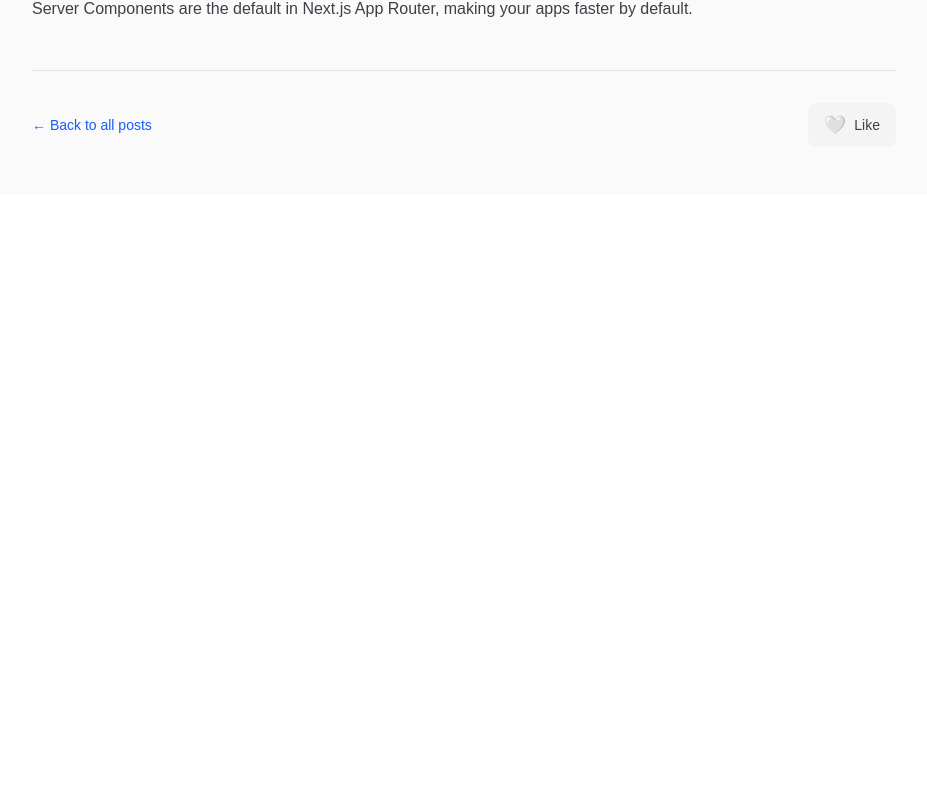
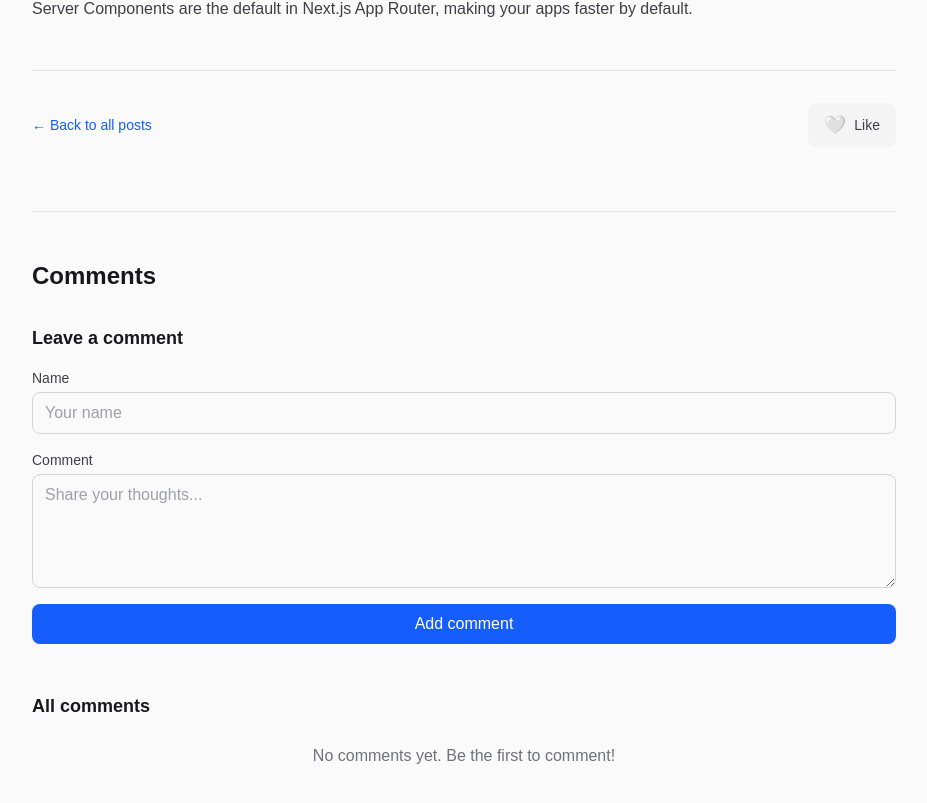
Before and after one commit to roman-mlyuzan/nextjs-blog-2025, a Next.js app: page /blog/react-server-components in a window 1280 px wide. Shown: the part 683-1486 px from the top of the page, without its empty margins (176-1103 px from the left). Before the commit the page ends 878 px from the top, so only its background shows below. Built offline with nearby package versions, Linux system fonts and the light colour scheme.

Commit message:
feat: add comments feature

```diff
--- /dev/null
+++ b/app/actions/comments.ts
@@ -0,0 +1,52 @@
+"use server";
+
+import { addComment } from "@/lib/posts";
+import { revalidatePath } from "next/cache";
+
+type State = {
+  error?: string;
+  success?: boolean;
+  fields?: { author: string; content: string };
+};
+
+export async function createComment(
+  prevState: State | null,
+  formData: FormData
+): Promise<State> {
+  const postId = formData.get("postId") as string;
+  const author = formData.get("author") as string;
+  const content = formData.get("content") as string;
+
+  const returnError = (error: string) => ({
+    error,
+    fields: { author, content },
+  });
+
+  if (!author || !content || !postId) {
+    return returnError("All fields are required");
+  }
+
+  if (author.length < 2) {
+    return returnError("Name must be at least 2 characters");
+  }
+
+  if (content.length < 10) {
+    return returnError("Comment must be at least 10 characters");
+  }
+
+  try {
+    await addComment({
+      postId,
+      author,
+      content,
+    });
+
+    revalidatePath(`/blog/${postId}`);
+
+    return {
+      success: true,
+    };
+  } catch (error) {
+    return returnError("Failed to post comment. Please try again.");
+  }
+}
--- a/app/blog/[slug]/page.tsx
+++ b/app/blog/[slug]/page.tsx
@@ -1,3 +1,5 @@
+import { CommentForm } from "@/app/components/comment-form";
+import { CommentsList } from "@/app/components/comments-list";
 import { Container } from "@/app/components/container";
 import { LikeButton } from "@/app/components/like-button";
 import { getAllSlugs, getPostBySlug } from "@/lib/posts";
@@ -87,6 +89,29 @@ export default async function BlogPost({ params }: PageProps) {
               <LikeButton postId={post.id} />
             </div>
           </footer>
+
+          <section className="mt-16 pt-12 border-t border-zinc-200 dark:border-zinc-800">
+            {/* Section Title */}
+            <h2 className="text-2xl font-bold text-zinc-900 dark:text-zinc-50 mb-8">
+              Comments
+            </h2>
+
+            {/* Comment Form (write first) */}
+            <div className="mb-12">
+              <h3 className="text-lg font-semibold text-zinc-900 dark:text-zinc-50 mb-4">
+                Leave a comment
+              </h3>
+              <CommentForm postId={post.id} />
+            </div>
+
+            {/* Comments List (read after) */}
+            <div>
+              <h3 className="text-lg font-semibold text-zinc-900 dark:text-zinc-50 mb-6">
+                All comments
+              </h3>
+              <CommentsList postId={post.id} />
+            </div>
+          </section>
         </article>
       </Container>
     </div>
--- /dev/null
+++ b/app/components/comment-form.tsx
@@ -0,0 +1,80 @@
+"use client";
+
+import { useActionState } from "react";
+import { createComment } from "../actions/comments";
+
+interface Prop {
+  postId: string;
+}
+
+export function CommentForm({ postId }: Prop) {
+  const [state, formAction, isPending] = useActionState(createComment, null);
+
+  return (
+    <form
+      key={state?.success ? "success" : "form"}
+      action={formAction}
+      className="space-y-4"
+    >
+      <input type="hidden" name="postId" value={postId} />
+
+      {state?.error && (
+        <div className="rounded-lg bg-red-50 p-4 text-sm text-red-800 dark:bg-red-900/20 dark:text-red-400">
+          {state.error}
+        </div>
+      )}
+
+      {state?.success && (
+        <div className="rounded-lg bg-green-50 p-4 text-sm text-green-800 dark:bg-green-900/20 dark:text-green-400">
+          Comment posted successfully!
+        </div>
+      )}
+
+      <div>
+        <label
+          htmlFor="author"
+          className="block text-sm font-medium text-zinc-700 dark:text-zinc-300"
+        >
+          Name
+        </label>
+        <input
+          type="text"
+          id="author"
+          name="author"
+          defaultValue={state?.fields?.author ?? ""}
+          required
+          disabled={isPending}
+          className="mt-1 block w-full rounded-lg border border-zinc-300 px-3 py-2 text-zinc-900 placeholder-zinc-400 focus:border-blue-500 focus:outline-none focus:ring-1 focus:ring-blue-500 disabled:opacity-50 dark:border-zinc-700 dark:bg-zinc-900 dark:text-zinc-100"
+          placeholder="Your name"
+        />
+      </div>
+
+      <div>
+        <label
+          htmlFor="content"
+          className="block text-sm font-medium text-zinc-700 dark:text-zinc-300"
+        >
+          Comment
+        </label>
+        <textarea
+          id="content"
+          name="content"
+          defaultValue={state?.fields?.content ?? ""}
+          required
+          disabled={isPending}
+          rows={4}
+          className="mt-1 block w-full rounded-lg border border-zinc-300 px-3 py-2 text-zinc-900 placeholder-zinc-400 focus:border-blue-500 focus:outline-none focus:ring-1 focus:ring-blue-500 disabled:opacity-50 dark:border-zinc-700 dark:bg-zinc-900 dark:text-zinc-100"
+          placeholder="Share your thoughts..."
+        />
+      </div>
+
+      <button
+        type="submit"
+        disabled={isPending}
+        className="w-full rounded-lg bg-blue-600 px-4 py-2 font-medium text-white transition-colors hover:bg-blue-700 disabled:opacity-50 disabled:cursor-not-allowed"
+      >
+        Add comment
+      </button>
+    </form>
+  );
+}
--- /dev/null
+++ b/app/components/comments-list.tsx
@@ -0,0 +1,42 @@
+import { getCommentsByPostId } from "@/lib/posts";
+
+interface CommentListProps {
+  postId: string;
+}
+
+export async function CommentsList({ postId }: CommentListProps) {
+  const comments = await getCommentsByPostId(postId);
+
+  if (comments.length === 0) {
+    return (
+      <p className="text-center text-zinc-500 dark:text-zinc-400">
+        No comments yet. Be the first to comment!
+      </p>
+    );
+  }
+
+  return (
+    <div className="space-y-6">
+      {comments.map((comment) => (
+        <div
+          key={comment.id}
+          className="rounded-lg border border-zinc-200 bg-white p-4 dark:border-zinc-800 dark:bg-zinc-950"
+        >
+          <div className="mb-2 flex items-center justify-between">
+            <span className="font-medium text-zinc-900 dark:text-zinc-50">
+              {comment.author}
+            </span>
+            <time className="text-sm text-zinc-500 dark:text-zinc-400">
+              {new Date(comment.createdAt).toLocaleDateString("en-US", {
+                month: "short",
+                day: "numeric",
+                year: "numeric",
+              })}
+            </time>
+          </div>
+          <p className="text-zinc-700 dark:text-zinc-300">{comment.content}</p>
+        </div>
+      ))}
+    </div>
+  );
+}
--- a/lib/posts.ts
+++ b/lib/posts.ts
@@ -1,5 +1,4 @@
 // Mock blog post data
-// In a real app, this would fetch from a database or CMS
 
 export interface Post {
   id: string;
@@ -168,3 +167,39 @@ export async function getPostBySlug(slug: string): Promise<Post | undefined> {
 export async function getAllSlugs(): Promise<string[]> {
   return posts.map((post) => post.slug);
 }
+
+// COMMENT MOCK
+export interface Comment {
+  id: string;
+  postId: string;
+  author: string;
+  content: string;
+  createdAt: string;
+}
+
+const comments: Comment[] = [];
+
+export async function getCommentsByPostId(postId: string): Promise<Comment[]> {
+  await delay(50);
+  return comments
+    .filter((comment) => comment.postId === postId)
+    .sort(
+      (a, b) =>
+        new Date(b.createdAt).getTime() - new Date(a.createdAt).getTime()
+    );
+}
+
+export async function addComment(
+  comment: Omit<Comment, "id" | "createdAt">
+): Promise<Comment> {
+  await delay(100);
+
+  const newComment: Comment = {
+    ...comment,
+    id: Math.random().toString(36).substr(2, 9),
+    createdAt: new Date().toISOString(),
+  };
+
+  comments.push(newComment);
+  return newComment;
+}
```
